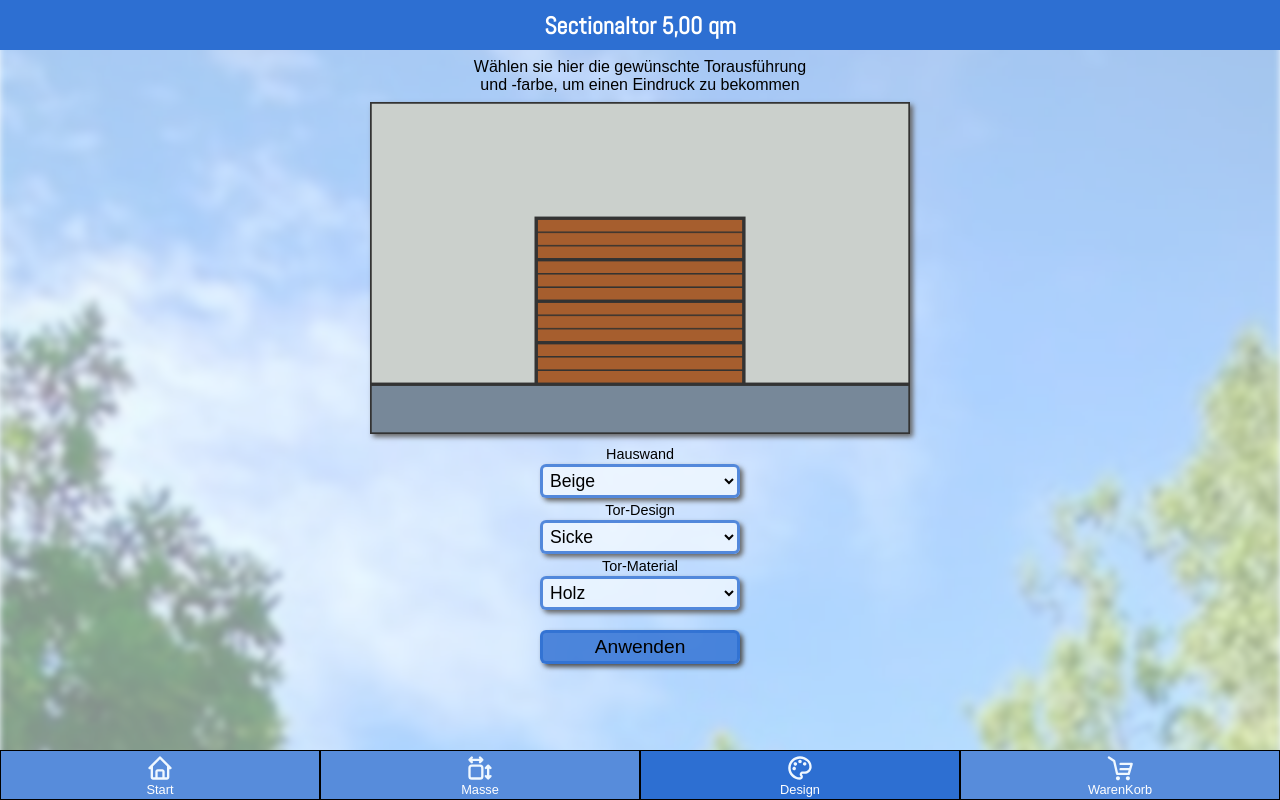
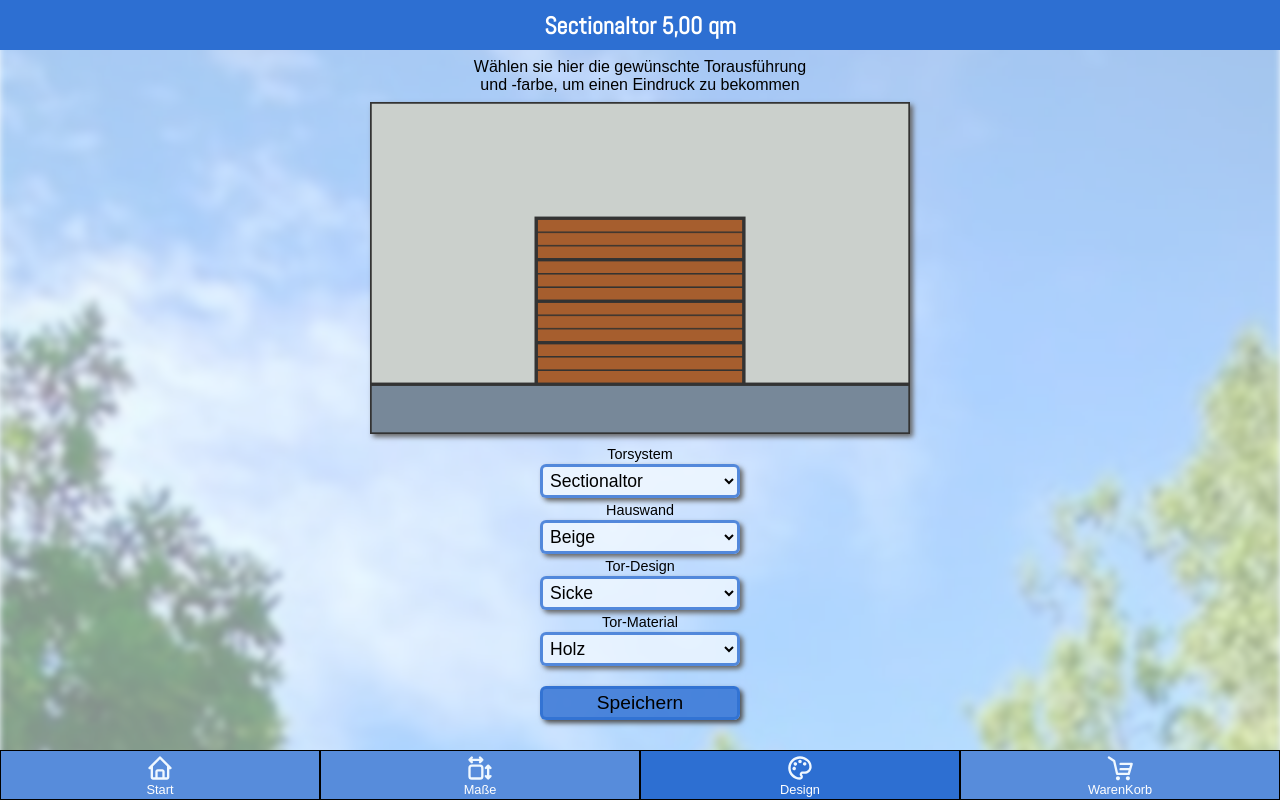
Before and after one commit to FrankOelsch/capstone-project, a React (Create React App) app: page /design in a window 1280 px wide. Built offline with nearby package versions, Linux system fonts and the light colour scheme.

Commit message:
selection doorsystem also on design page

```diff
--- a/src/components/Footer.js
+++ b/src/components/Footer.js
@@ -13,7 +13,7 @@ export default function Footer() {
         </StyledNavLink>
         <StyledNavLink to="/measure">
           <ConfigIcon />
-          Masse
+          Maße
         </StyledNavLink>
         <StyledNavLink to="/design">
           <Config2Icon />
--- a/src/pages/Design.js
+++ b/src/pages/Design.js
@@ -22,6 +22,7 @@ export default function Design() {
   const [tempStepH, setTempStepH] = useState(0);
   const [tempStepW, setTempStepW] = useState(0);
   const [direction, setDirection] = useState("down");
+  const [errorMessage, setErrorMessage] = useState("");
 
   useEffect(() => {
     drawIt();
@@ -50,6 +51,7 @@ export default function Design() {
 
   function handleSelect(e) {
     const value = e.target.value;
+    setErrorMessage("");
 
     switch (e.target.id) {
       case "material":
@@ -67,6 +69,13 @@ export default function Design() {
         break;
       case "doorColor":
         setConfig({ ...config, doorColor: value });
+        break;
+      case "system":
+        if (config.width <= 500 && config.height <= 250) {
+          setConfig({ ...config, system: value });
+        } else {
+          setErrorMessage("Vor Auswahl Sectionaltor müssen Maße geändert werden (Breite x Höhe max 500 x 250 cm).");
+        }
         break;
       default:
         break;
@@ -276,6 +285,19 @@ export default function Design() {
 
           <form onSubmit={handleSubmit}>
             <SelectWithLabel
+              id="system"
+              onChange={handleSelect}
+              value={config.system}
+              options={[
+                { name: "Sectionaltor", id: "Sectionaltor" },
+                { name: "Rundlauftor", id: "Rundlauftor" },
+              ]}
+              labelText="Torsystem"
+            />
+
+            {errorMessage && <ErrorMessage>{errorMessage}</ErrorMessage>}
+
+            <SelectWithLabel
               id="wallColor"
               onChange={handleSelect}
               value={config.wallColor}
@@ -322,7 +344,7 @@ export default function Design() {
               </>
             )}
 
-            <MyButton type="submit">Anwenden</MyButton>
+            <MyButton type="submit">Speichern</MyButton>
           </form>
         </Wrapper>
       </main>
@@ -356,3 +378,10 @@ const StyledTopP = styled.p`
   font-size: 1em;
   margin-top: 8px;
 `;
+
+const ErrorMessage = styled.p`
+  font-family: Arial, Helvetica, sans-serif;
+  font-size: 0.875em;
+  margin-top: 6px;
+  color: red;
+`;
--- a/src/pages/Measure.js
+++ b/src/pages/Measure.js
@@ -25,9 +25,9 @@ export default function Measure() {
   const inputHeightRef = useRef(null);
   const inputRadiusRef = useRef(null);
 
-  const [tempWidth, setTempWidth] = useState(250);
-  const [tempHeight, setTempHeight] = useState(200);
-  const [tempRadius, setTempRadius] = useState(30);
+  const [tempWidth, setTempWidth] = useState(+configForSave.width);
+  const [tempHeight, setTempHeight] = useState(configForSave.height);
+  const [tempRadius, setTempRadius] = useState(configForSave.radius);
 
   const [qm, setQm] = useState(
     getLocaleStringFromNumber(getSquareMeters(config.width, config.height))
@@ -348,7 +348,7 @@ export default function Measure() {
               labelText="Torbogen-Radius in cm"
             />
 
-            <MyButton type="submit">Anwenden</MyButton>
+            <MyButton type="submit">Speichern</MyButton>
           </form>
         </Wrapper>
       </main>
```
